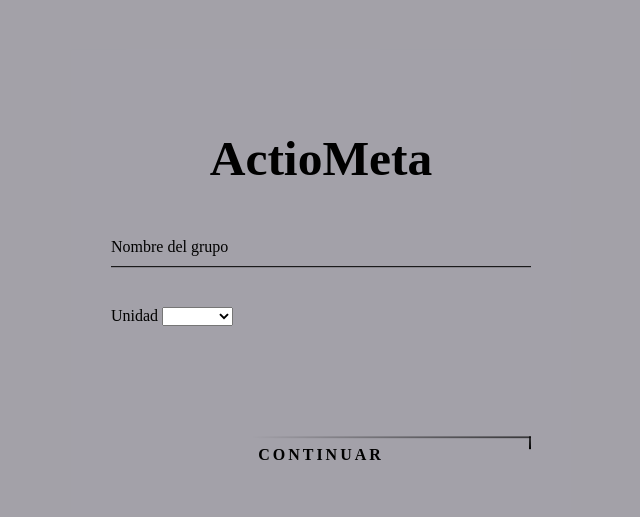
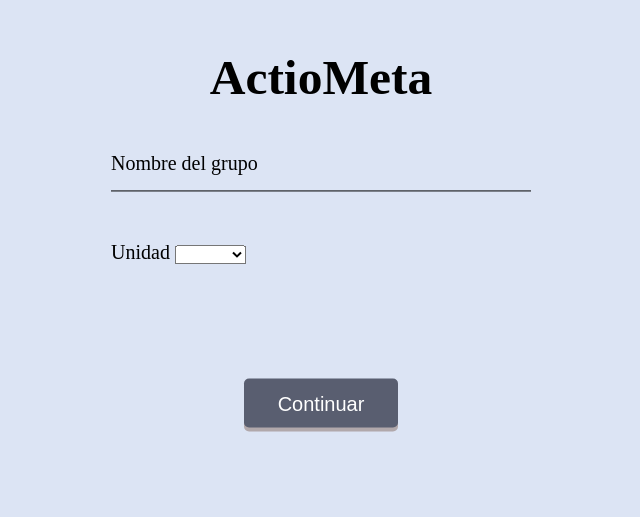
Before and after one commit to alejandg1/Coki, an Electron app: page index.html in a window 900 px wide. Shown: the part 115-632 px from the top of the page, without its empty margins (129-769 px from the left). Drawn offline with Linux system fonts and the light colour scheme.

Commit message:
agregamos decoracion

```diff
--- a/index.css
+++ b/index.css
@@ -5,7 +5,7 @@
     width: 500px;
     padding: 40px;
     transform: translate(-50%, -55%);
-    background:  #a3a1a859;
+    background:   #dce4f4 ;
     box-sizing: border-box;
     border-color: #000000;
     margin: 20px auto;
@@ -21,9 +21,9 @@
   .login-box .user-box input {
     width: 100%;
     padding: 10px 0;
-    font-size: 16px;
-    color: #ffffff;
-    margin-bottom: 40px;
+    font-size: 20px;
+    color: #000000;
+    margin-bottom: 50px;
     border: none;
     border-bottom: 1px solid #000000;
     outline: none;
@@ -35,8 +35,8 @@
     position: absolute;
     top: 0;
     left: 0;
-    padding: 10px 0;
-    font-size: 16px;
+    padding: 5px 0;
+    font-size: 20px;
     color: #000000;
     pointer-events: none;
     transition: .5s;
@@ -173,11 +173,13 @@
 
 .Color {
     color: #000000;
+    font-size: 20px;
     text-decoration: none;
-    margin-bottom: 110px;
 }
 .center {
-    display: flex; justify-content: center;
+  margin-bottom: 50px;
+  display: flex; justify-content: center;
+  margin: 27%;
 }
 
 .titulop{
@@ -187,5 +189,40 @@
 }
 
 .fondo{
-    background: #a3a1a8;
+    background:  #dce4f4 ;
 }
+
+
+button {
+  position: relative;
+  background-color: rgb(89, 94, 112);
+  border-radius: 5px;
+  box-shadow: rgb(177, 168, 171) 0px 4px 0px 0px;
+  padding: 15px;
+  background-repeat: no-repeat;
+  box-sizing: border-box;
+  width: 154px;
+  height: 49px;
+  color: #ffffff;
+  border: none;
+  font-size: 20px;
+  transition: all .3s ease-in-out;
+  z-index: 1;
+  overflow: hidden;
+}
+
+button::before {
+  content: "";
+  background-color: rgb(64, 70, 95);
+  width: 0;
+  height: 100%;
+  position: absolute;
+  top: 0;
+  left: 0;
+  z-index: -1;
+  transition: width 700ms ease-in-out;
+  display: inline-block;
+}
+button:hover::before {
+  width: 100%;
+}
--- a/index.html
+++ b/index.html
@@ -1,7 +1,6 @@
 <!DOCTYPE html>
 <html lang="en">
   <head>
-    <link rel="stylesheet" type="" href="./src/extra.css" />
     <link rel="stylesheet" type="" href="index.css" />
     <title></title>
     <meta charset="UTF-8" />
@@ -19,34 +18,24 @@
 
     <div class="login-box">
       <div class="titulop"><h2>ActioMeta</h2></div>
-      <form id="container p-4">
-        <div class="container p-4">
+      <form>
+        <div>
           <div class="user-box">
             <input type="text" name="nombre" class="form-input" id="nombre" required="required">
             <label class="form-label mt-4" for="nombre">Nombre del grupo</label>
           </div>
           <div class="Color">
-            <label class="form-label mt-4" >Unidad</label>
-            <select id="unidad" class="form-select" >
+            <label class="form-label mt-4">Unidad</label>
+            <select id="unidad" class="form-select" required="required">
                 <option value=""></option>
                 <option value="Clan">Clan</option>
                 <option value="Tropa">Tropa</option>
                 <option value="Manada">Manada</option>
                 <option value="Familia">Familia</option>
             </select>
-        </div class="center">
-          <a href="#">
-            <span></span>
-            <span></span>
-            <span></span>
-            <span></span>
-            <span></span>
-            <span></span>
-            Continuar
-            <!-- <button class="btn btn-primary" id="search" type="submit">
-              Buscar
-            </button> -->
-          </a>
+          </div>
+        <div class="center">
+          <button id="search" type="submit">Continuar</button>
         </div>
       </form>
     </div>
```
Also changed, not shown: src/css/act_list.css (deleted, +0 -33 lines), src/pages/act_list.html (+18 -4 lines).
